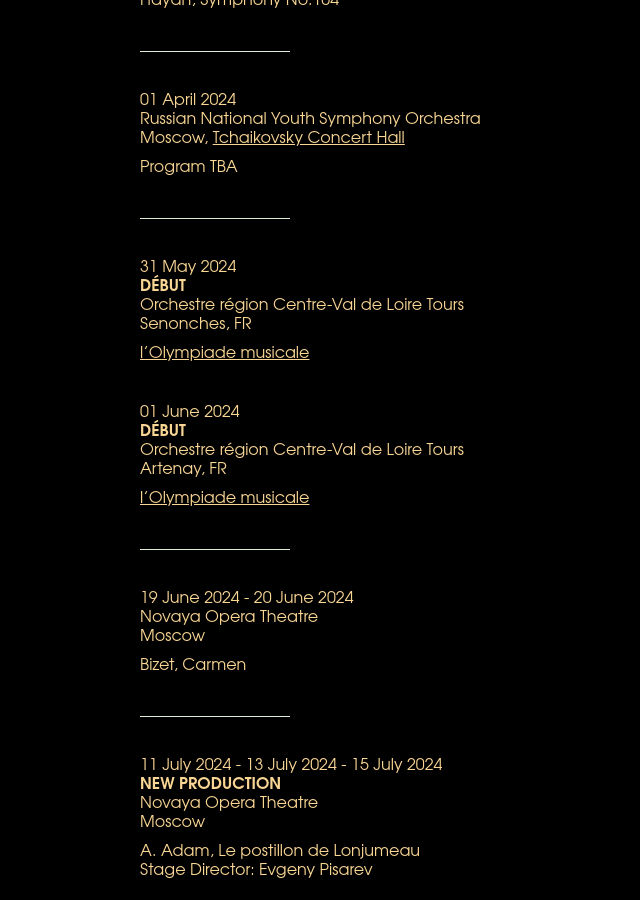
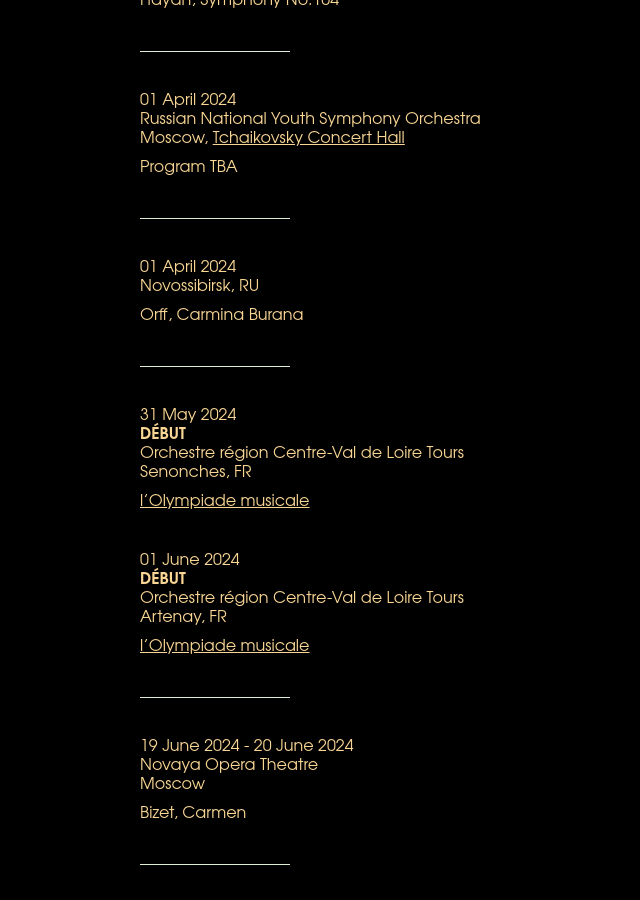
Before and after one commit to martincadoux/clementnonciaux.com, a Jekyll site: the page built from _pages/calendar.html, in a window 1280 px wide and 900 px high, scrolled down 683 px. Shown: the whole window, without its empty margins (0-640 px from the left). Built offline with Jekyll 4.4.1, drawn with Linux system fonts in a browser that asks for light colours.

Commit message:
Update events.yml

```diff
--- a/_data/events.yml
+++ b/_data/events.yml
@@ -48,6 +48,12 @@
     Moscow, [Tchaikovsky Concert Hall](https://meloman.ru/hall/koncertnyj-zal-chajkovskogo/)
   program: |-
     Program TBA
+
+- date: [2024-04-01]
+  location: |-
+   Novossibirsk, RU
+  program: |-
+    Orff, Carmina Burana
 
 - date: [2024-02-21, 2024-02-22]
   location: |-
```
